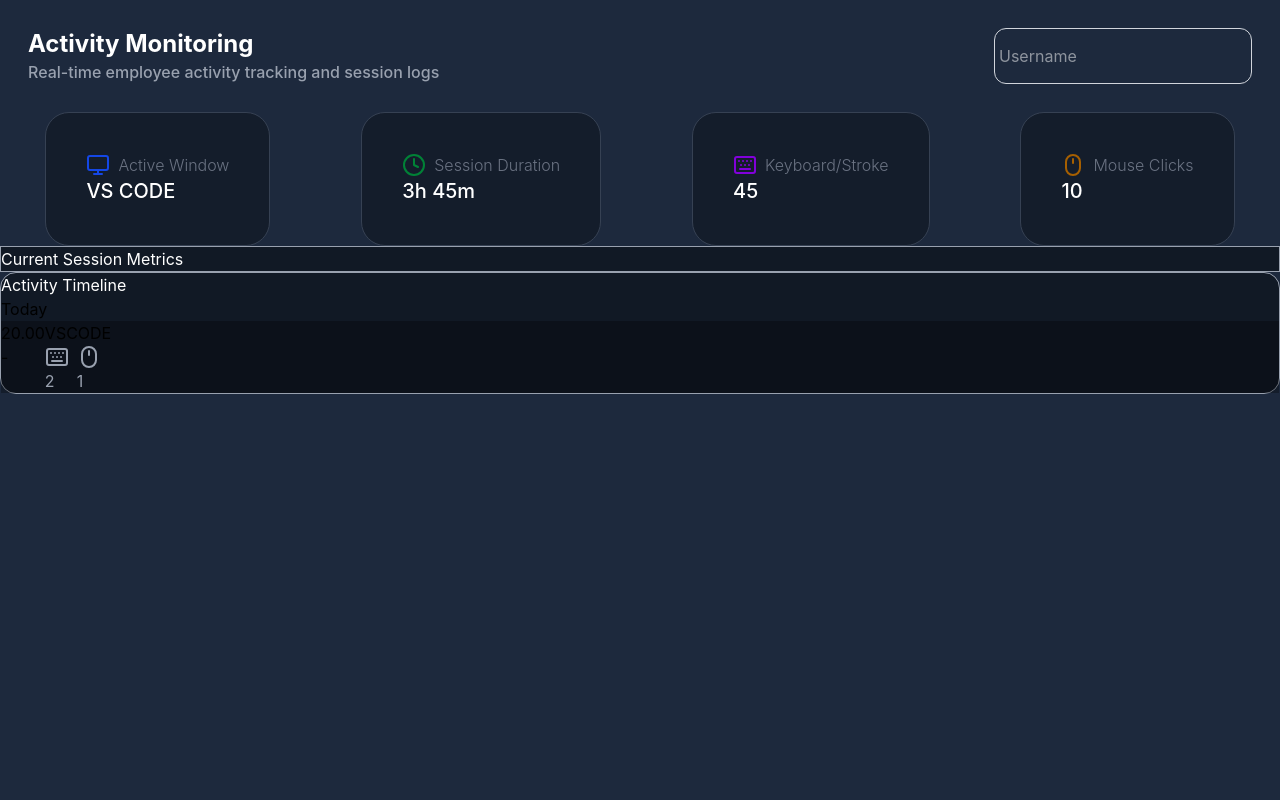
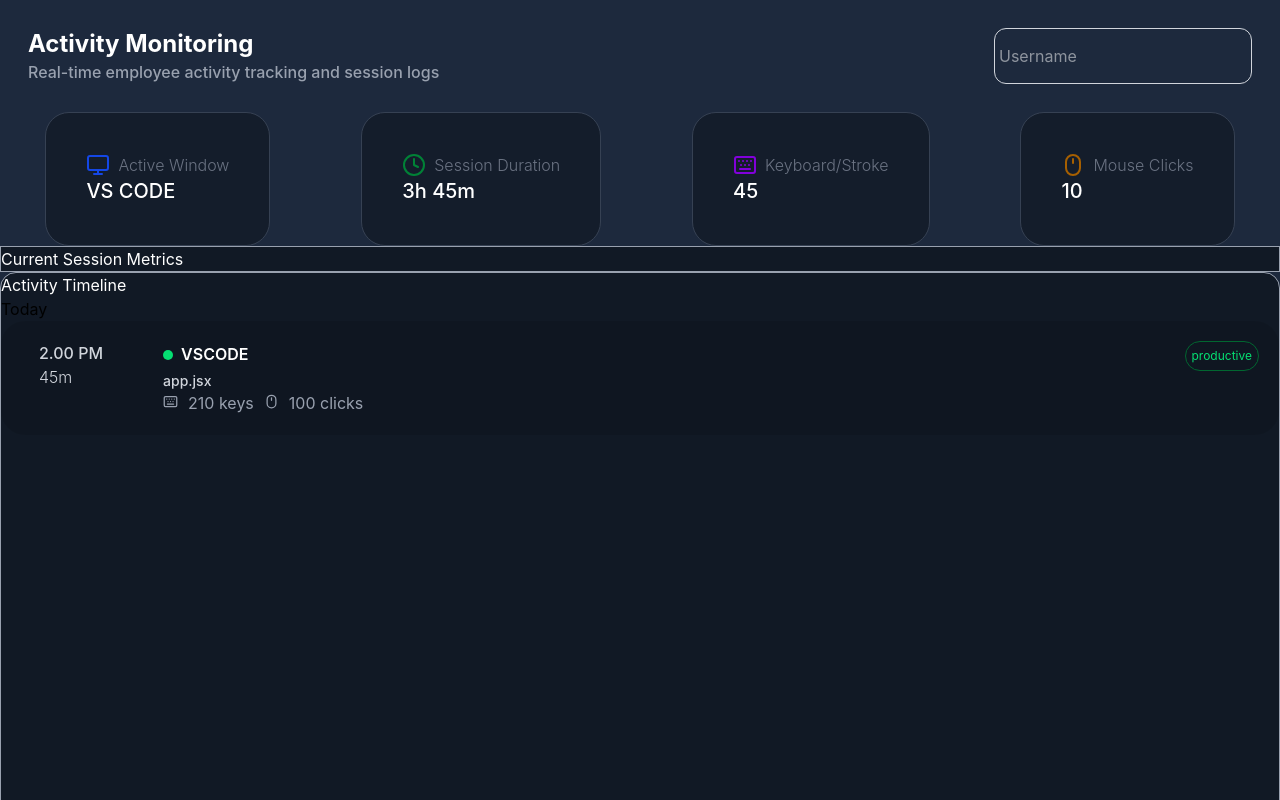
Before and after one commit to kalanaashen/ProdSight_UI, a React app in the folder frontend/: page /activity in a window 1280 px wide. Shown: the top 800 px of the page. Built offline with nearby package versions, Linux system fonts and the light colour scheme; the HTML template or start-up script is replaced by a standard one.

Commit message:
create timeline

```diff
--- a/frontend/src/components/ActivityPage/ActiveTime.jsx
+++ b/frontend/src/components/ActivityPage/ActiveTime.jsx
@@ -7,26 +7,41 @@
   status,
   mouseclicks,
   keyboardstrokes,
+  title,
 }) => {
   return (
     <div>
-      <div className="w-full bg-black/30">
-        <div className="flex flex-row">
-          <div className="flex flex-col">
-            <h1>{time}</h1>
-            <h1>{duration}</h1>
+      <div className="w-full  bg-black/10 rounded-3xl p-5 hover:bg-black/30">
+        <div className="flex flex-row gap-15">
+          <div className="flex flex-col pl-4.5">
+            <h1 className="text-gray-300 font-medium ">{time}</h1>
+            <h1 className="text-gray-300 font-light">{duration}</h1>
           </div>
-          <div className="flex flex-col">
-            <h1>{app}</h1>
-            <div className="flex flex-row gap-x-2">
-              <h1 className="text-gray-400">
-                <Keyboard />
-                {keyboardstrokes}
-              </h1>
-              <h1 className="text-gray-400">
-                <Mouse />
-                {mouseclicks}
-              </h1>
+          <div className="flex flex-col flex-1">
+            <div className="flex flex-row items-baseline gap-x-2 w-full">
+              <div
+                className={`h-2.5 w-2.5 rounded-full ${status === "productive" ? "bg-green-400" : status === "unproductive" ? "bg-red-400" : "bg-gray-500"}`}
+              ></div>
+              <div className="flex flex-1 items-baseline justify-between gap-x-4">
+                <h1 className="text-white font-semibold text-md">{app}</h1>
+                <h1
+                  className={`rounded-2xl border p-1.5 text-xs ${status === "productive" ? " text-green-400 border-green-800" : status === "unproductive" ? " text-red-400 border-red-800" : " text-yellow-400 border-yellow-800"}`}
+                >
+                  {status}
+                </h1>
+              </div>
+            </div>
+
+            <h1 className="text-gray-300 text-sm font-medium">{title}</h1>
+            <div className="flex flex-row gap-x-2.5 items-baseline">
+              <div>
+                <Keyboard size={15} className="text-gray-400" />
+              </div>
+              <h1 className="text-gray-400">{keyboardstrokes} keys</h1>
+              <div>
+                <Mouse size={15} className="text-gray-400" />
+              </div>
+              <h1 className="text-gray-400">{mouseclicks} clicks</h1>
             </div>
           </div>
         </div>
--- a/frontend/src/components/ActivityPage/ActiveTimeLine.jsx
+++ b/frontend/src/components/ActivityPage/ActiveTimeLine.jsx
@@ -4,17 +4,18 @@
   {
     id: 1,
     app: "VSCODE",
-    time: "20.00",
-    duration: "-",
+    title: "app.jsx",
+    time: "2.00 PM",
+    duration: "45m",
     status: "productive",
-    mouseclicks: "1",
-    keyboardstrokes: "2",
+    mouseclicks: "100",
+    keyboardstrokes: "210",
   },
 ];
 export const ActiveTimeLine = () => {
   return (
     <div>
-      <div className="border bg-black/40 border-gray-400 rounded-2xl w-full ">
+      <div className="border bg-black/40 border-gray-400 rounded-2xl w-full h-screen">
         <h1 className="text-md text-white ">Activity Timeline</h1>
         <h1>Today</h1>
         <div>
@@ -22,6 +23,7 @@
             <ActiveTime
               app={data.app}
               time={data.time}
+              title={data.title}
               duration={data.duration}
               status={data.status}
               mouseclicks={data.mouseclicks}
```
